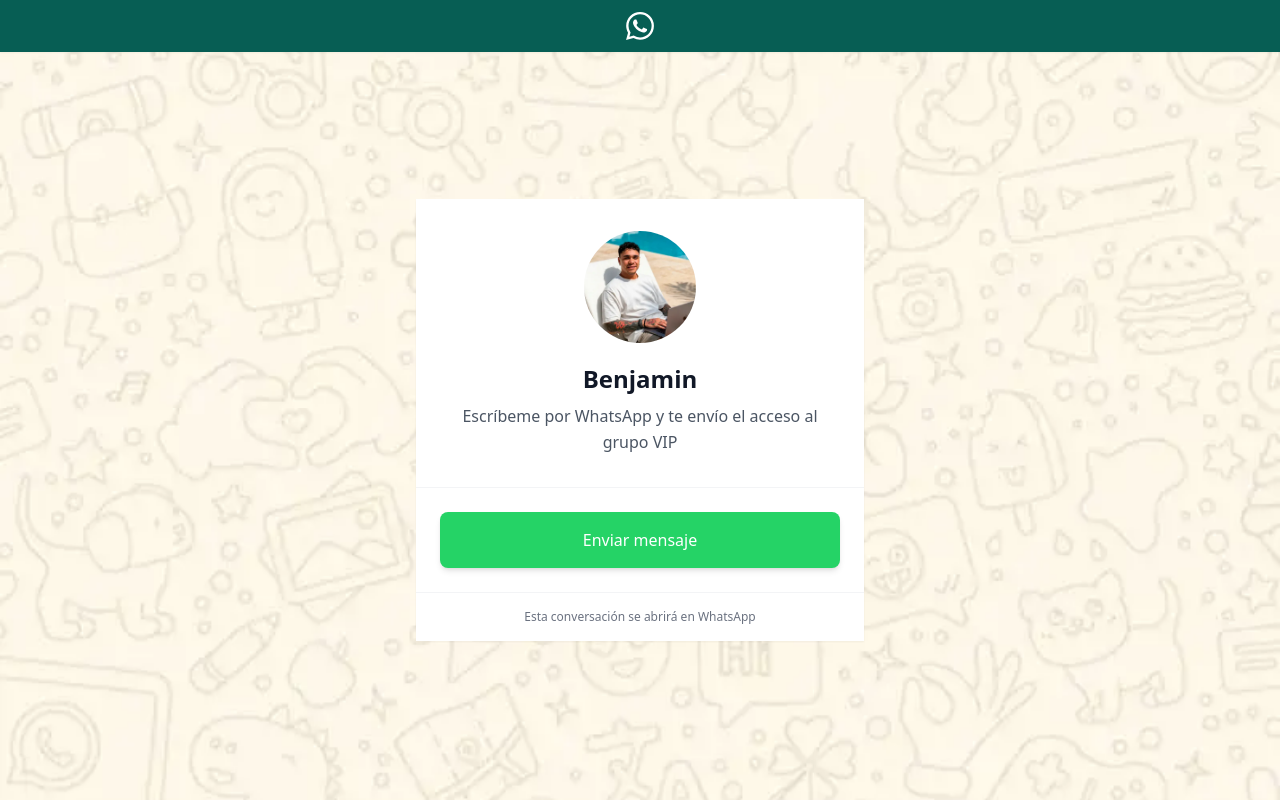
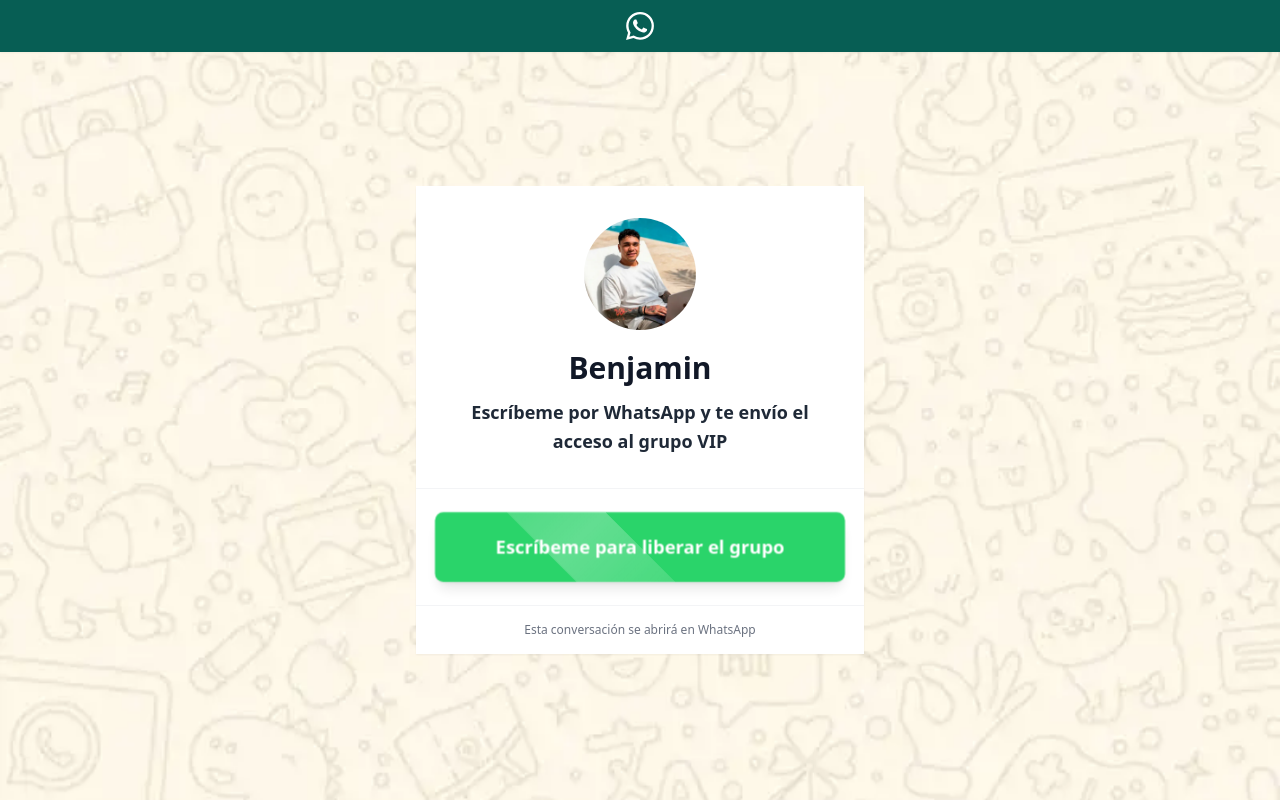
Before and after one commit to 24games/minutospg, a Next.js app: page /wpp in a window 1280 px wide. Built offline with nearby package versions, Linux system fonts and the light colour scheme.

Commit message:
Melhorar destaque dos textos e adicionar animação ao botão na página /wpp

```diff
--- a/app/wpp/page.tsx
+++ b/app/wpp/page.tsx
@@ -76,12 +76,12 @@ export default function WppPage() {
             </div>
 
             {/* Nome */}
-            <h1 className="text-2xl font-semibold text-gray-900 mb-2">
+            <h1 className="text-3xl font-bold text-gray-900 mb-3">
               Benjamin
             </h1>
 
             {/* Status/Info - Headline natural */}
-            <p className="text-base text-gray-600 text-center px-4 leading-relaxed">
+            <p className="text-lg font-semibold text-gray-800 text-center px-4 leading-relaxed">
               Escríbeme por WhatsApp y te envío el acceso al grupo VIP
             </p>
           </div>
@@ -92,9 +92,17 @@ export default function WppPage() {
               href={whatsappContactLink}
               target="_blank"
               rel="noopener noreferrer"
-              className="block w-full bg-[#25D366] text-white text-center font-medium py-4 px-6 rounded-lg hover:bg-[#20BA5A] active:bg-[#1da851] transition-colors duration-150 shadow-md"
+              className="group relative block w-full bg-[#25D366] text-white text-center font-bold py-5 px-6 rounded-lg hover:bg-[#20BA5A] active:bg-[#1da851] transition-all duration-300 shadow-lg hover:shadow-xl animate-pulse-elegant overflow-hidden"
             >
-              Enviar mensaje
+              {/* Efeito de brilho animado */}
+              <div className="absolute inset-0 -z-0">
+                <div className="absolute h-full w-full -translate-x-full translate-y-full rotate-45 bg-gradient-to-r from-transparent via-white/30 to-transparent animate-shimmer"></div>
+              </div>
+
+              {/* Texto do botão */}
+              <span className="relative z-10 text-lg">
+                Escríbeme para liberar el grupo
+              </span>
             </a>
           </div>
 
```
